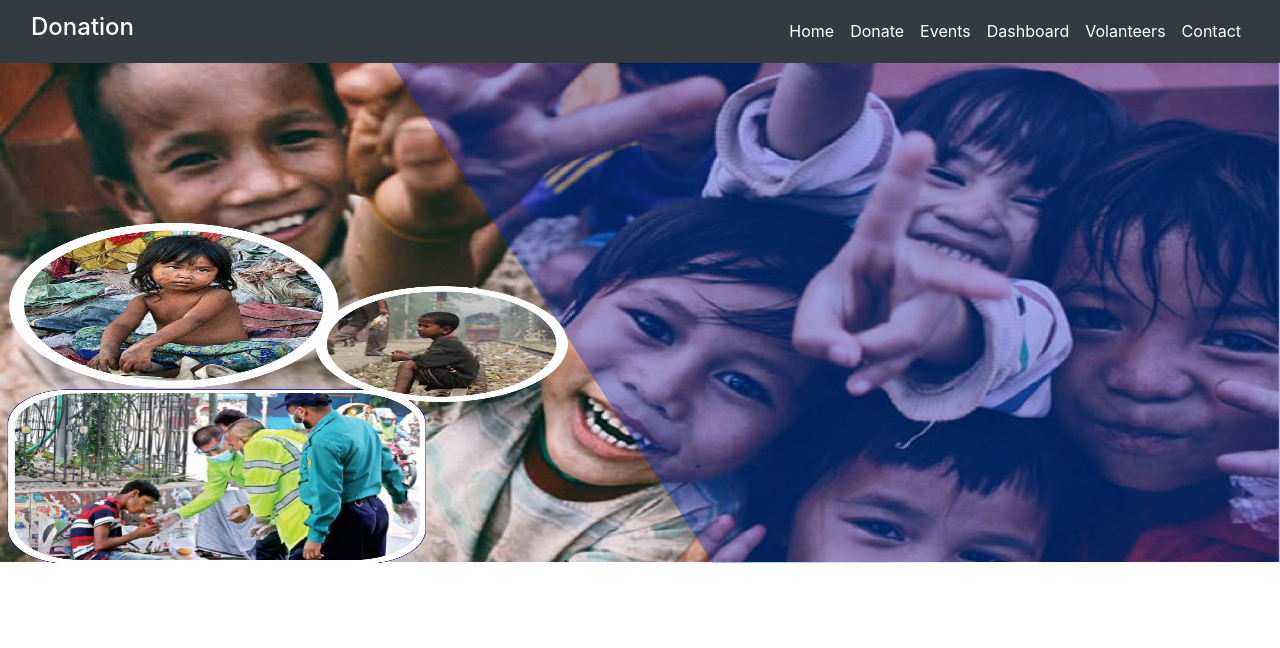
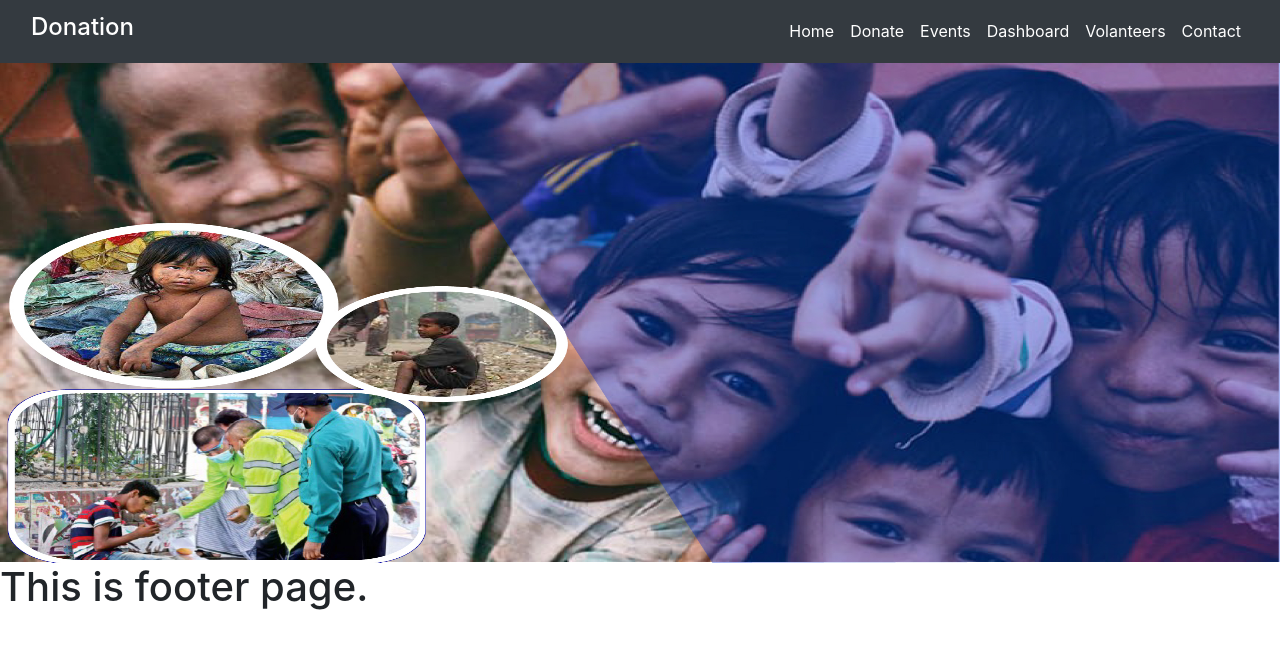
Before and after one commit to muhammadTawhid/job-hunter, a React (Create React App) app: page / in a window 1280 px wide. Shown: the top 648 px of the page. Built offline with nearby package versions, Linux system fonts and the light colour scheme.

Commit message:
second commit from footer part

```diff
--- a/src/App.js
+++ b/src/App.js
@@ -1,6 +1,5 @@
 import logo from './logo.svg';
 import './App.css';
-import Header from './components/Header/Header';
 import React from "react";
 import {
   BrowserRouter as Router,
@@ -14,7 +13,10 @@ function App() {
   return (
     <Router>
       <Switch>
-        <Route path="/">
+        <Route exact path="/">
+          <Home></Home>
+        </Route>
+        <Route path="/home">
           <Home></Home>
         </Route>
       </Switch>
--- a/src/components/Home/Home.js
+++ b/src/components/Home/Home.js
@@ -1,10 +1,12 @@
 import React from 'react';
+import Footer from '../Footer/Footer';
 import Header from '../Header/Header';
 
 const Home = () => {
     return (
         <div>
             <Header></Header>
+            <Footer></Footer>
         </div>
     );
 };
```
